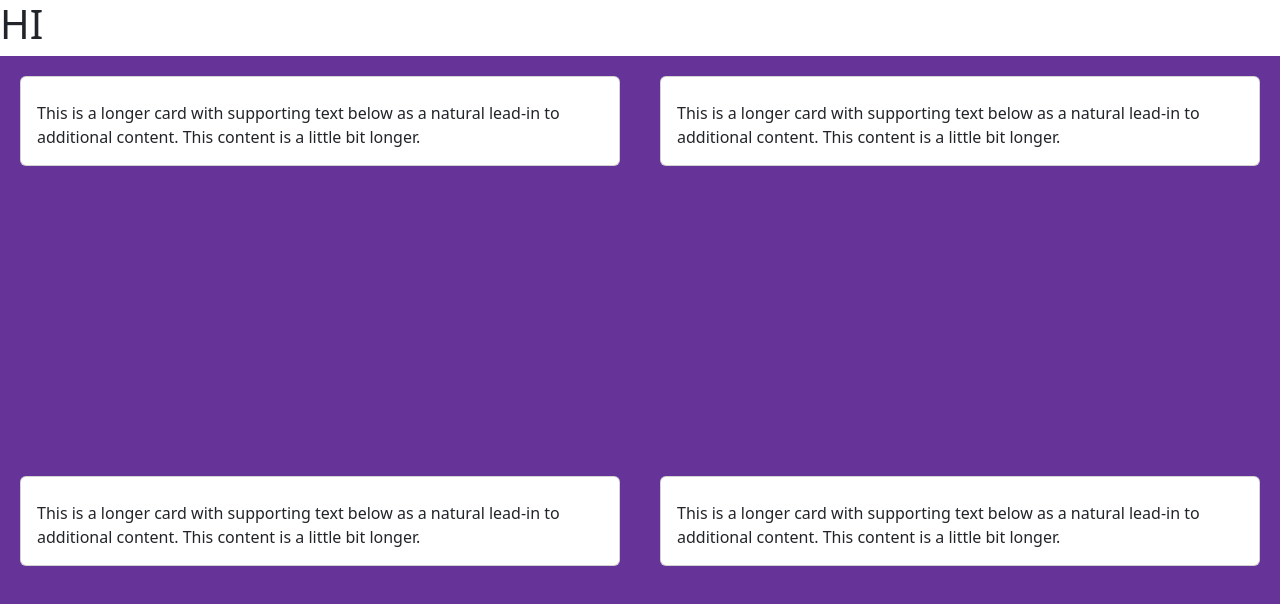
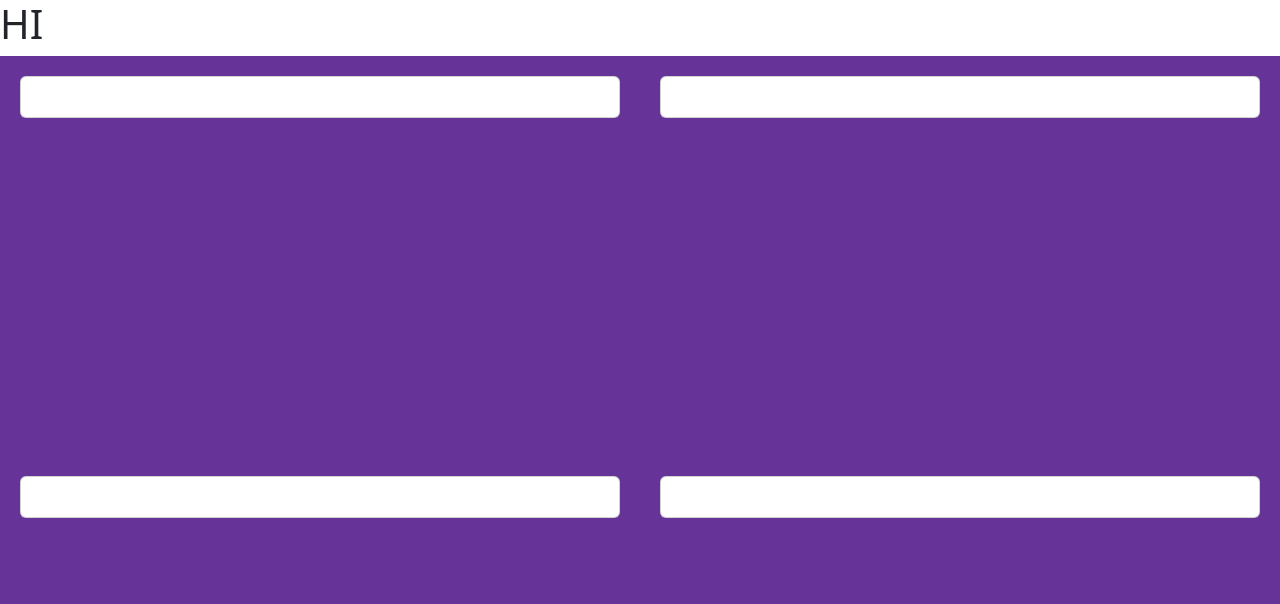
Before and after one commit to Sau1707/VisconHackaton2022, a Next.js app in the folder Frontend/: page /test in a window 1280 px wide. Shown: the top 604 px of the page. Built offline with nearby package versions, Linux system fonts and the light colour scheme.

Commit message:
up to date

```diff
--- a/Frontend/components/box.jsx
+++ b/Frontend/components/box.jsx
@@ -1,17 +1,17 @@
 import style from "./example.module.css"
 import Button from 'react-bootstrap/Button';
 import Card from 'react-bootstrap/Card';
+import { useRouter } from 'next/router'
 
 
 export default function Box(props) {
+
     return (
         <Card>
             <Card.Body>
                 <Card.Title>{props.title}</Card.Title>
                 <Card.Text>
-                    This is a longer card with supporting text below as a natural
-                    lead-in to additional content. This content is a little bit
-                    longer.
+                    {props.children}
                 </Card.Text>
             </Card.Body>
         </Card>
```
Also changed, not shown: Frontend/pages/achievements.js (added), Frontend/pages/capture.js (added), Frontend/pages/challenges.js (added).
